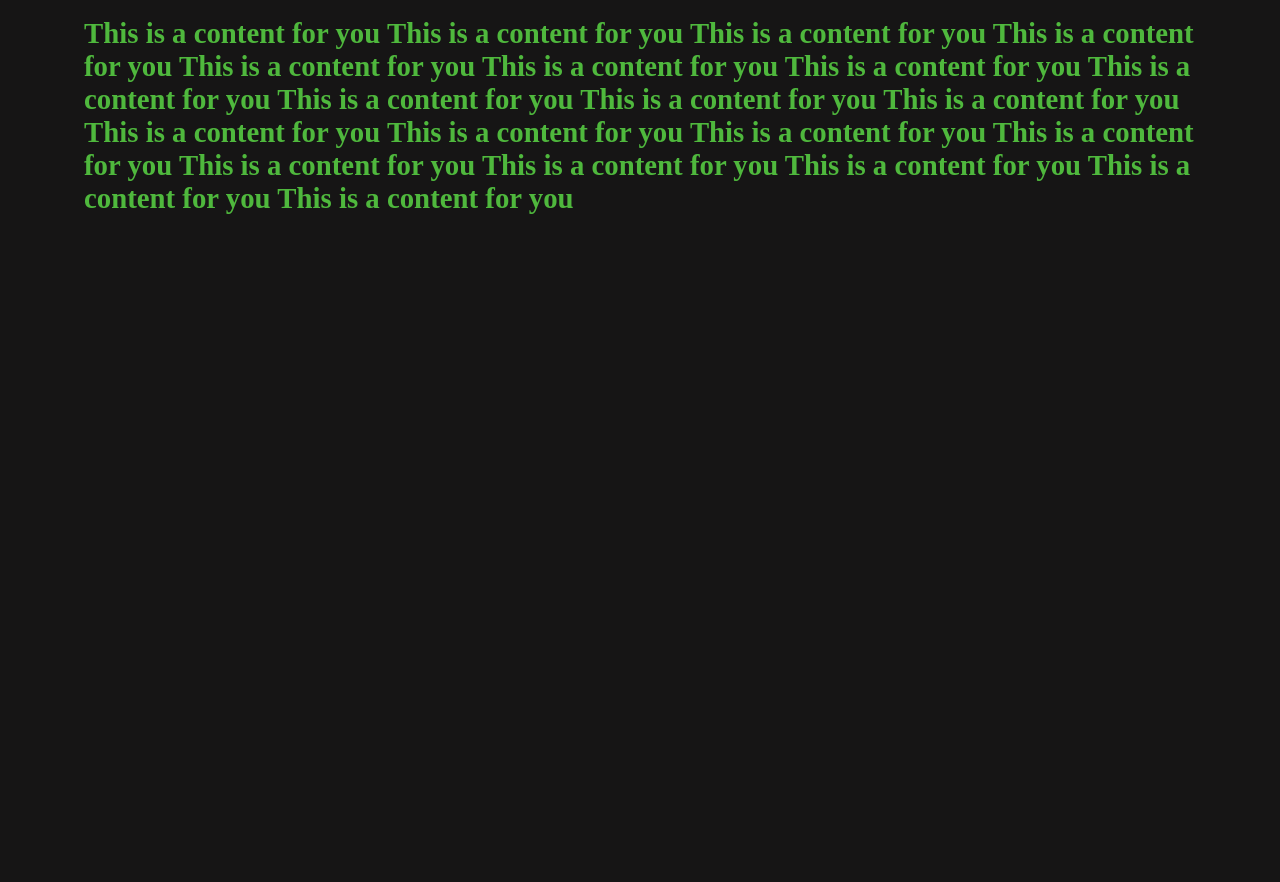
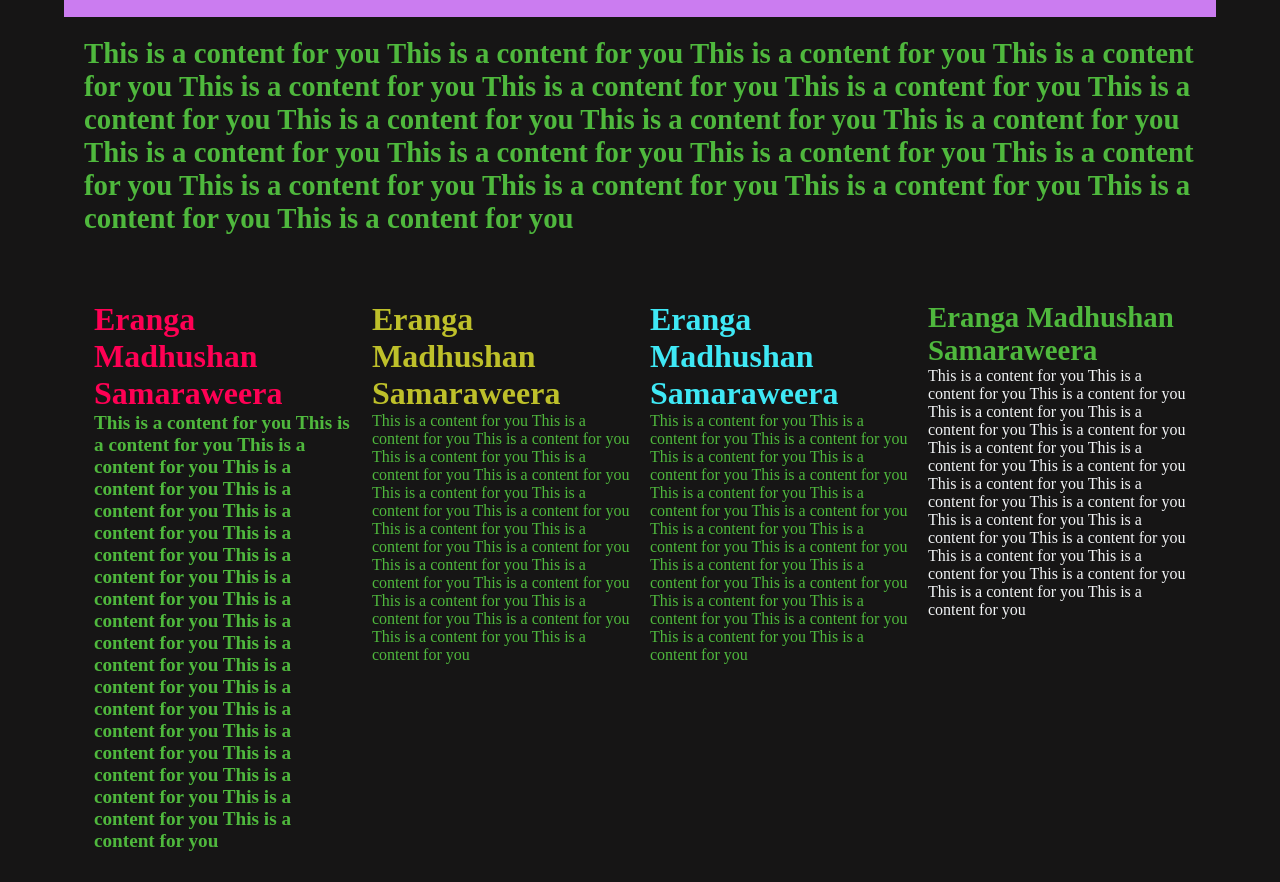
Before and after one commit to Erangamadhushan/e-css-create-a-general-purpose-css-framework-, a plain HTML site: page index2.html in a window 1280 px wide. Shown: the part 965-1847 px from the top of the page. Before the commit the page ends 1200 px from the top, so only its background shows below. Drawn offline with Linux system fonts and the light colour scheme.

Commit message:
create main.js and use main.css with index2.html file to check responsive effect

```diff
--- a/index2.html
+++ b/index2.html
@@ -50,6 +50,46 @@
                 This is a content for you  This is a content for you  This is a content for you  This is a content for you This is a content for you
             </p>
         </div>
+        <div class="container-lg">
+            <div class="tuple bg-dark mt-3 ">
+                <div class="col-lg-3 col-md-4">
+                    <p class="h2 tx-maroon ">Eranga Madhushan Samaraweera</p>
+                    <p class="tx-mint h5">
+                        This is a content for you This is a content for you  This is a content for you  This is a content for you  This is a content for you
+                        This is a content for you  This is a content for you  This is a content for you  This is a content for you  This is a content for you
+                        This is a content for you  This is a content for you  This is a content for you  This is a content for you  This is a content for you
+                        This is a content for you  This is a content for you  This is a content for you  This is a content for you This is a content for you
+                    </p>
+                </div>
+                <div class="col-lg-3 col-md-4">
+                    <p class="h2 tx-neo">Eranga Madhushan Samaraweera</p>
+                    <p class="tx-mint">
+                        This is a content for you This is a content for you  This is a content for you  This is a content for you  This is a content for you
+                        This is a content for you  This is a content for you  This is a content for you  This is a content for you  This is a content for you
+                        This is a content for you  This is a content for you  This is a content for you  This is a content for you  This is a content for you
+                        This is a content for you  This is a content for you  This is a content for you  This is a content for you This is a content for you
+                    </p>
+                </div>
+                <div class="col-lg-3 col-md-4">
+                    <p class="h2 tx-sea">Eranga Madhushan Samaraweera</p>
+                    <p class="tx-mint">
+                        This is a content for you This is a content for you  This is a content for you  This is a content for you  This is a content for you
+                        This is a content for you  This is a content for you  This is a content for you  This is a content for you  This is a content for you
+                        This is a content for you  This is a content for you  This is a content for you  This is a content for you  This is a content for you
+                        This is a content for you  This is a content for you  This is a content for you  This is a content for you This is a content for you
+                    </p>
+                </div>
+                <div class="col-lg-3 col-md-4">
+                    <p class="h3 tx-mint">Eranga Madhushan Samaraweera</p>
+                    <p class="tx-alice">
+                        This is a content for you This is a content for you  This is a content for you  This is a content for you  This is a content for you
+                        This is a content for you  This is a content for you  This is a content for you  This is a content for you  This is a content for you
+                        This is a content for you  This is a content for you  This is a content for you  This is a content for you  This is a content for you
+                        This is a content for you  This is a content for you  This is a content for you  This is a content for you This is a content for you
+                    </p>
+                </div>
+            </div>
+        </div>
     </body>
 </html>
 <!--End the html page here -->
--- a/main.css
+++ b/main.css
@@ -211,6 +211,11 @@
 .article {width:100%;position:relative;padding:0; padding-block:10px;margin-block:10px;} .article .aside {width:25%;position:relative;float:left;padding:5px;} .article .description {width:75%;position:relative;float:left;padding:5px;}
 
 /*column values*/
+
+.col-sm-1,.col-sm-2,.col-sm-3,.col-sm-4,.col-sm-5,.col-sm-6,.col-sm-7,.col-sm-8,.col-sm-9,.col-sm-10,.col-sm-11,.col-sm-12 {padding:10px;}
+.col-md-1,.col-md-2,.col-md-3,.col-md-4,.col-md-5,.col-md-6,.col-md-7,.col-md-8,.col-md-9,.col-md-10,.col-md-11,.col-md-12 {padding:10px;}
+.col-lg-1,.col-lg-2,.col-lg-3,.col-lg-4,.col-lg-5,.col-lg-6,.col-lg-7,.col-lg-8,.col-lg-9,.col-lg-10,.col-lg-11,.col-lg-12 {padding:10px;}
+.col-xl-* {padding:10px;}
 .col-sm-1{width:var(--cell1);}.col-sm-2{width:var(--cell2);}.col-sm-3{width:var(--cell3);}.col-sm-4{width:var(--cell4);}.col-sm-5{width:var(--cell5);}.col-sm-6{width:var(--cell6);}.col-sm-7{width:var(--cell7);}.col-sm-8{width:var(--cell8);}.col-sm-9{width:var(--cell9);}.col-sm-10{width:var(--cell10);}.col-sm-11{width:var(--cell11);} .col-sm-12{width:var(--cell12);}
 .col-md-1{width:var(--cell1);}.col-md-2{width:var(--cell2);}.col-md-3{width:var(--cell3);}.col-md-4{width:var(--cell4);}.col-md-5{width:var(--cell5);}.col-md-6{width:var(--cell6);}.col-md-7{width:var(--cell7);}.col-md-8{width:var(--cell8);}.col-md-9{width:var(--cell9);}.col-md-10{width:var(--cell10);}.col-md-11{width:var(--cell11);} .col-md-12{width:var(--cell12);}
 .col-lg-1{width:var(--cell1);}.col-lg-2{width:var(--cell2);}.col-lg-3{width:var(--cell3);}.col-lg-4{width:var(--cell4);}.col-lg-5{width:var(--cell5);}.col-lg-6{width:var(--cell6);}.col-lg-7{width:var(--cell7);}.col-lg-8{width:var(--cell8);}.col-lg-9{width:var(--cell9);}.col-lg-10{width:var(--cell10);}.col-lg-11{width:var(--cell11);} .col-lg-12{width:var(--cell12);}
--- /dev/null
+++ b/main.js
@@ -0,0 +1 @@
+window.alert('ECSS is a General CSS Framework !');
```
